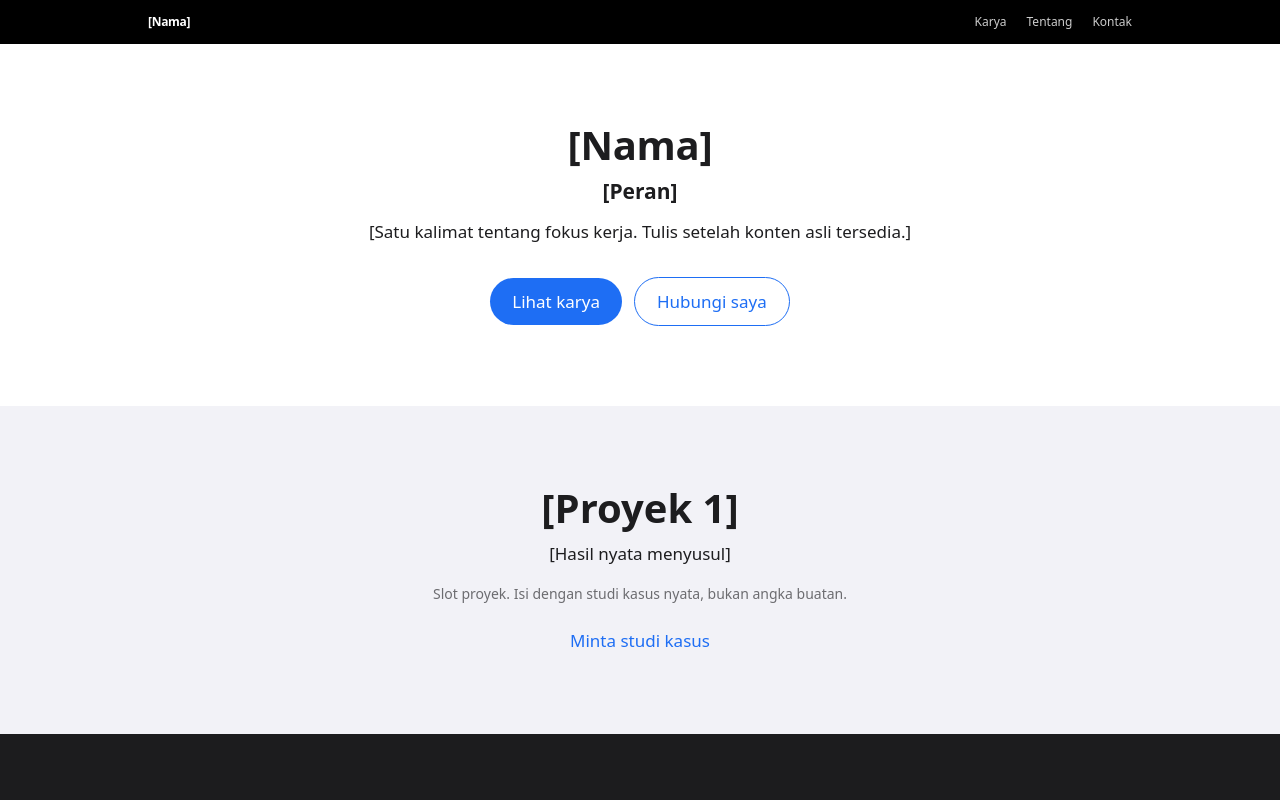
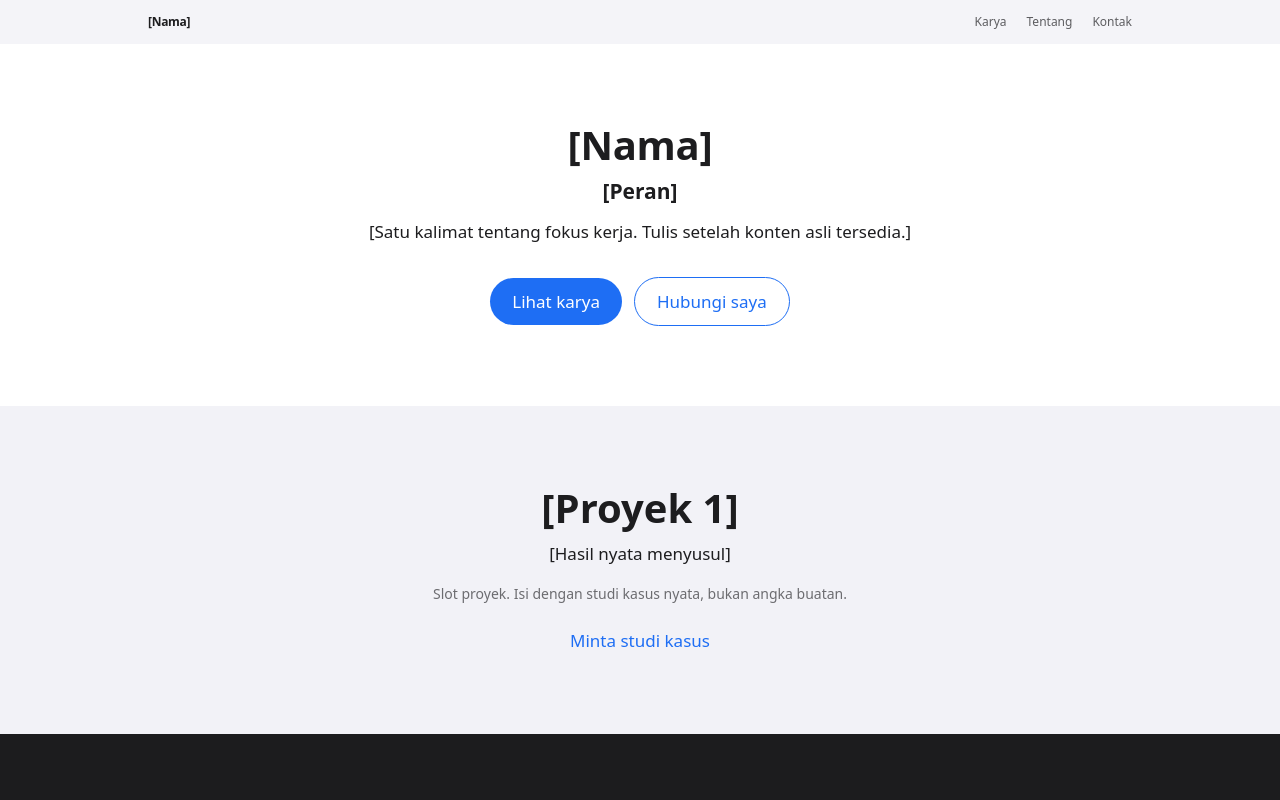
Before and after one commit to epo33m/portofolio, a Next.js app: page / in a window 1280 px wide. Shown: the top 800 px of the page. Built offline with nearby package versions, Linux system fonts and the light colour scheme.

Commit message:
feat: light frosted navbar per owner override

```diff
--- a/app/page.tsx
+++ b/app/page.tsx
@@ -20,7 +20,7 @@ const PROJECTS = [
 export default function Home() {
   return (
     <div className="flex flex-col flex-1">
-      <header className="sticky top-0 z-50 bg-black text-white">
+      <header className="sticky top-0 z-50 bg-[#F2F2F7]/80 text-[#1d1d1f] backdrop-blur-xl">
         <nav
           aria-label="Navigasi utama"
           className="mx-auto flex h-11 max-w-5xl items-center justify-between px-5 text-xs"
@@ -33,7 +33,7 @@ export default function Home() {
               <li key={link.href}>
                 <a
                   href={link.href}
-                  className="text-white/80 transition-colors hover:text-white focus-visible:outline-2 focus-visible:outline-[#1E6EF4]"
+                  className="text-[#1d1d1f]/70 transition-colors hover:text-[#1d1d1f] focus-visible:outline-2 focus-visible:outline-[#1E6EF4]"
                 >
                   {link.label}
                 </a>
```
Also changed, not shown: 1 other file (tests, documents, lock files or other folders).
